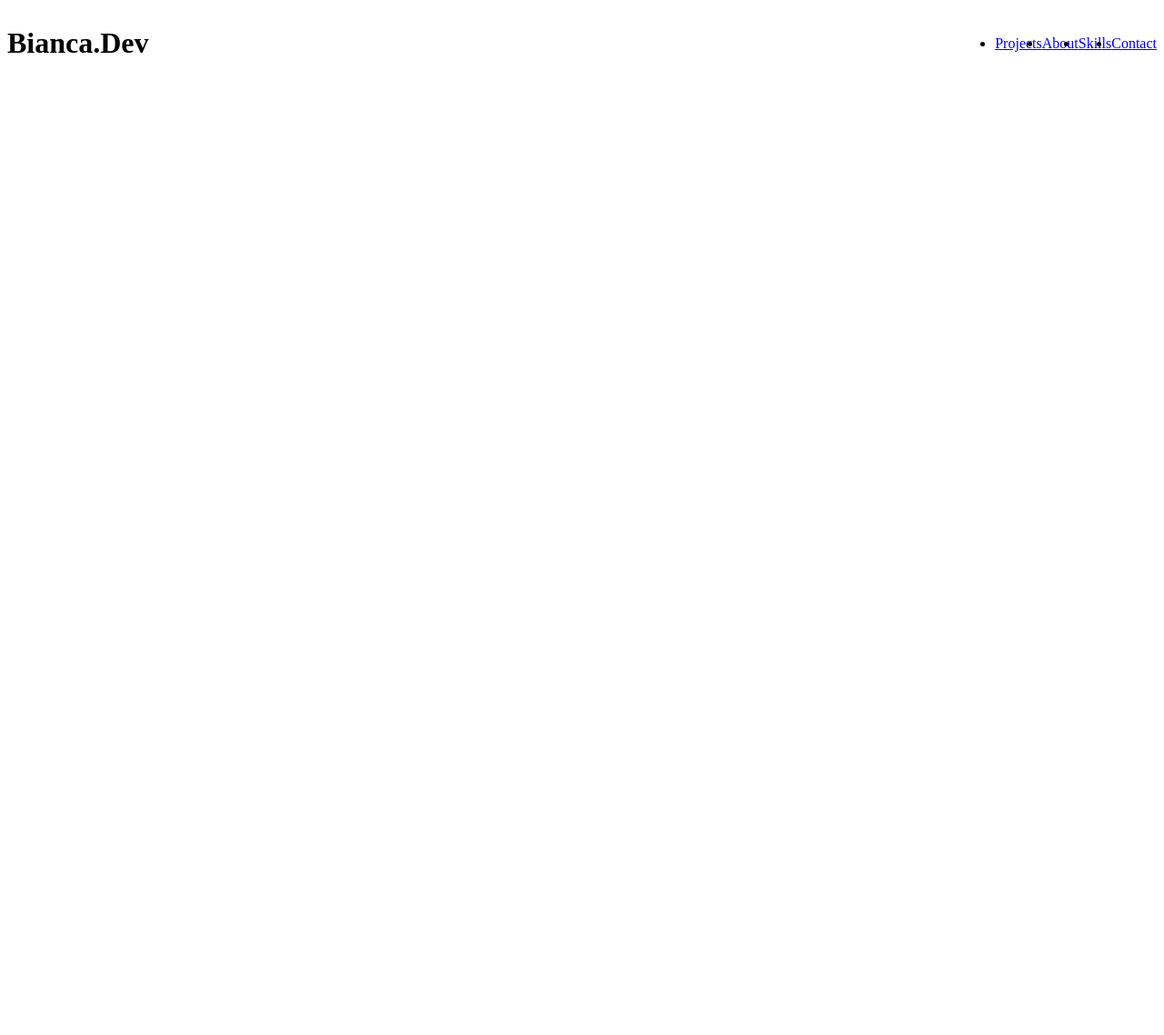
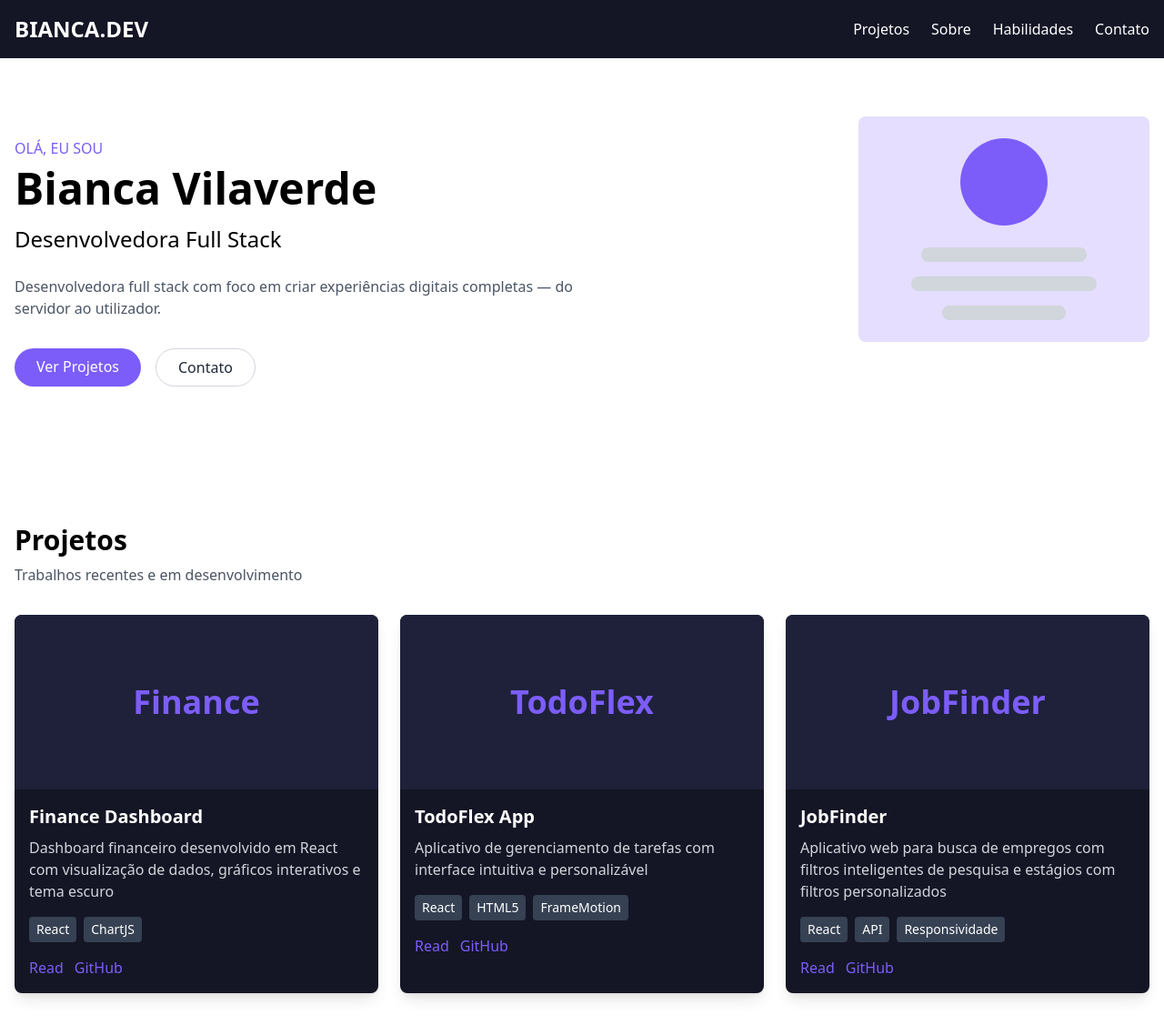
Before and after one commit to BiancaMRV/Personal-Portfolio, a React (Vite) app: page / in a window 1280 px wide. Shown: the top 1138 px of the page at 91% size. Before the commit the page ends 816 px from the top, so only its background shows below. Built offline with nearby package versions, Linux system fonts and the light colour scheme.

Commit message:
making of portfolio

```diff
--- a/src/components/Header.tsx
+++ b/src/components/Header.tsx
@@ -1,20 +1,28 @@
 export default function Header() {
   return (
-    <header className="flex items-center justify-between p-4 bg-gray-800 text-white">
-      <h1 className="text-2xl font-bold"> Bianca.Dev </h1>
+    <header className="flex items-center justify-between p-4 bg-[#141625] text-white">
+      <h1 className="text-2xl font-bold">BIANCA.DEV</h1>
       <nav>
-        <ul className="flex space-x-4">
+        <ul className="flex space-x-6">
           <li>
-            <a href="#home">Projects </a>
+            <a href="#projetos" className="hover:text-[#7C5DFA]">
+              Projetos
+            </a>
           </li>
           <li>
-            <a href="#about">About</a>
+            <a href="#sobre" className="hover:text-[#7C5DFA]">
+              Sobre
+            </a>
           </li>
           <li>
-            <a href="#skills">Skills</a>
+            <a href="#habilidades" className="hover:text-[#7C5DFA]">
+              Habilidades
+            </a>
           </li>
           <li>
-            <a href="#contact">Contact</a>
+            <a href="#contato" className="hover:text-[#7C5DFA]">
+              Contato
+            </a>
           </li>
         </ul>
       </nav>
--- a/src/components/Introduction.tsx
+++ b/src/components/Introduction.tsx
@@ -1,3 +1,46 @@
 export default function Introduction() {
-  return <div></div>;
+  return (
+    <section className="container mx-auto py-16 px-4 flex flex-col md:flex-row items-center">
+      {/* Lado esquerdo - Texto */}
+      <div className="md:w-1/2 mb-10 md:mb-0">
+        <p className="text-[#7C5DFA] font-medium mb-2">OLÁ, EU SOU</p>
+        <h1 className="text-4xl md:text-5xl font-bold mb-4">
+          Bianca Vilaverde
+        </h1>
+        <h2 className="text-xl md:text-2xl mb-6">Desenvolvedora Full Stack</h2>
+
+        <p className="text-gray-600 dark:text-gray-300 mb-8">
+          Desenvolvedora full stack com foco em criar experiências digitais
+          completas — do servidor ao utilizador.
+        </p>
+
+        <div className="flex space-x-4">
+          <a
+            href="#projetos"
+            className="bg-[#7C5DFA] text-white py-2 px-6 rounded-full hover:bg-opacity-90 transition-all duration-300"
+          >
+            Ver Projetos
+          </a>
+          <a
+            href="#contato"
+            className="border border-gray-300 text-gray-800 py-2 px-6 rounded-full hover:bg-gray-100 transition-all duration-300"
+          >
+            Contato
+          </a>
+        </div>
+      </div>
+
+      {/* Lado direito - Imagem/Ilustração */}
+      <div className="md:w-1/2 flex justify-center md:justify-end">
+        <div className="relative w-64 h-64 md:w-80 md:h-80">
+          <div className="bg-[#7C5DFA]/20 rounded-lg p-6">
+            <div className="bg-[#7C5DFA] rounded-full w-24 h-24 mx-auto mb-6"></div>
+            <div className="bg-gray-300 h-4 rounded-full w-2/3 mx-auto mb-4"></div>
+            <div className="bg-gray-300 h-4 rounded-full w-3/4 mx-auto mb-4"></div>
+            <div className="bg-gray-300 h-4 rounded-full w-1/2 mx-auto"></div>
+          </div>
+        </div>
+      </div>
+    </section>
+  );
 }
--- a/src/components/ProjectCard.tsx
+++ b/src/components/ProjectCard.tsx
@@ -1,3 +1,82 @@
-export default function Introduction() {
-  return <div></div>;
+import { useEffect, useRef, useState } from "react";
+
+interface ProjectProps {
+  title: string;
+  description: string;
+  image: string;
+  tags: string[];
 }
+
+export default function ProjectCard({
+  title,
+  description,
+  image,
+  tags,
+}: ProjectProps) {
+  const [isVisible, setIsVisible] = useState(false);
+  const cardRef = useRef<HTMLDivElement>(null);
+
+  useEffect(() => {
+    const observer = new IntersectionObserver(
+      ([entry]) => {
+        if (entry.isIntersecting) {
+          setIsVisible(true);
+          observer.unobserve(entry.target);
+        }
+      },
+      {
+        threshold: 0.1,
+        rootMargin: "0px 0px -50px 0px",
+      }
+    );
+
+    if (cardRef.current) {
+      observer.observe(cardRef.current);
+    }
+
+    return () => {
+      if (cardRef.current) {
+        observer.unobserve(cardRef.current);
+      }
+    };
+  }, []);
+
+  return (
+    <div
+      ref={cardRef}
+      className={`bg-[#141625] rounded-lg overflow-hidden shadow-lg mb-6 transform transition-all duration-700 ${
+        isVisible ? "translate-y-0 opacity-100" : "translate-y-10 opacity-0"
+      }`}
+    >
+      <div className="relative h-48 overflow-hidden">
+        <div className="w-full h-full bg-[#1E2139] flex items-center justify-center">
+          <div className="text-[#7C5DFA] text-4xl font-bold">
+            {title.split(" ")[0]}
+          </div>
+        </div>
+      </div>
+      <div className="p-4">
+        <h3 className="text-xl font-bold mb-2 text-white">{title}</h3>
+        <p className="text-gray-300 mb-4">{description}</p>
+        <div className="flex flex-wrap gap-2 mb-4">
+          {tags.map((tag) => (
+            <span
+              key={tag}
+              className="bg-gray-700 text-sm text-white px-2 py-1 rounded"
+            >
+              {tag}
+            </span>
+          ))}
+        </div>
+        <div className="flex gap-3">
+          <a href="#" className="text-[#7C5DFA] hover:underline">
+            Read
+          </a>
+          <a href="#" className="text-[#7C5DFA] hover:underline">
+            GitHub
+          </a>
+        </div>
+      </div>
+    </div>
+  );
+}
--- a/src/components/ProjectsSections.tsx
+++ b/src/components/ProjectsSections.tsx
@@ -1,3 +1,42 @@
-export default function Introduction() {
-  return <div></div>;
+import ProjectCard from "./ProjectCard";
+
+export default function ProjectsSection() {
+  const projects = [
+    {
+      title: "Finance Dashboard",
+      description:
+        "Dashboard financeiro desenvolvido em React com visualização de dados, gráficos interativos e tema escuro",
+      image: "/images/projects/upholdDashboard.png",
+      tags: ["React", "ChartJS"],
+    },
+    {
+      title: "TodoFlex App",
+      description:
+        "Aplicativo de gerenciamento de tarefas com interface intuitiva e personalizável",
+      image: "/images/projects/todoflexApp.png",
+      tags: ["React", "HTML5", "FrameMotion"],
+    },
+    {
+      title: "JobFinder",
+      description:
+        "Aplicativo web para busca de empregos com filtros inteligentes de pesquisa e estágios com filtros personalizados",
+      image: "/images/projects/jobfinder.png",
+      tags: ["React", "API", "Responsividade"],
+    },
+  ];
+
+  return (
+    <section id="projetos" className="container mx-auto py-16 px-4">
+      <h2 className="text-3xl font-bold mb-2">Projetos</h2>
+      <p className="text-gray-600 mb-8">
+        Trabalhos recentes e em desenvolvimento
+      </p>
+
+      <div className="grid grid-cols-1 md:grid-cols-2 lg:grid-cols-3 gap-6">
+        {projects.map((project, index) => (
+          <ProjectCard key={index} {...project} />
+        ))}
+      </div>
+    </section>
+  );
 }
--- a/src/index.css
+++ b/src/index.css
@@ -1,5 +1,3 @@
-@tailwind base;
-@tailwind components;
-@tailwind utilities;
+@import "tailwindcss";
 
 /* Seus estilos personalizados podem vir aqui abaixo */
--- a/src/main.tsx
+++ b/src/main.tsx
@@ -3,12 +3,13 @@ import { StrictMode } from "react";
 import { createRoot } from "react-dom/client";
 import { BrowserRouter, Routes, Route } from "react-router-dom";
 import Header from "./components/Header";
-import HeroSection from "./components/Introduction"; // Baseado na sua estrutura de arquivos
+import HeroSection from "./components/Introduction";
 import ProjectsSection from "./components/ProjectsSections";
 import AboutSection from "./components/AboutSection";
 import SkillsSection from "./components/SkillsSection";
 import ContactSection from "./components/ContactSection";
 import Footer from "./components/Footer";
+import ProjectCard from "./components/ProjectCard";
 
 function App() {
   return (
@@ -16,6 +17,7 @@ function App() {
       <Header />
       <main>
         <HeroSection />
+        {/* <ProjectCard title={""} description={""} image={""} tags={[]} /> */}
         <ProjectsSection />
         <AboutSection />
         <SkillsSection />
```
